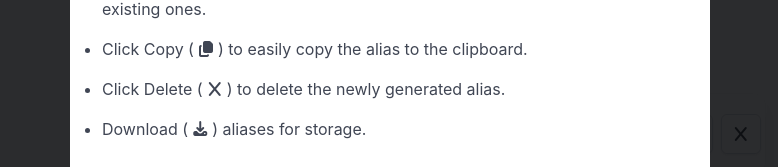
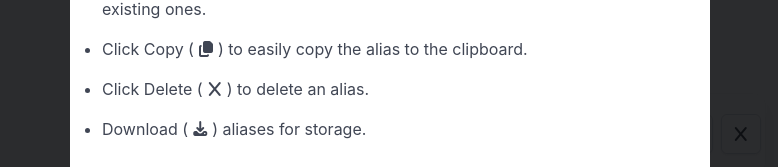
Before and after one commit to kieranongh/email-alias-generator, a React (Vite) app in the folder app/: page / in a window 1280 px wide. Both pictures are taken after a click on the button "Help". Shown: the part 431-598 px from the top of the page, without its empty margins (250-1028 px from the left). Built offline with nearby package versions, Linux system fonts and the light colour scheme.

Commit message:
Fix Help modal text

```diff
--- a/app/src/components/TopNavbar.tsx
+++ b/app/src/components/TopNavbar.tsx
@@ -67,7 +67,7 @@ export function HelpModal(props: HelpModalProps) {
             </li>
             <li>
               Click Delete (<span className="icon"><i className="fas fa-x" /></span>) to delete
-              the newly generated alias.
+              an alias.
             </li>
             <li>
               Download (<span className="icon"><i className="fas fa-download" /></span>) aliases for storage.
```
